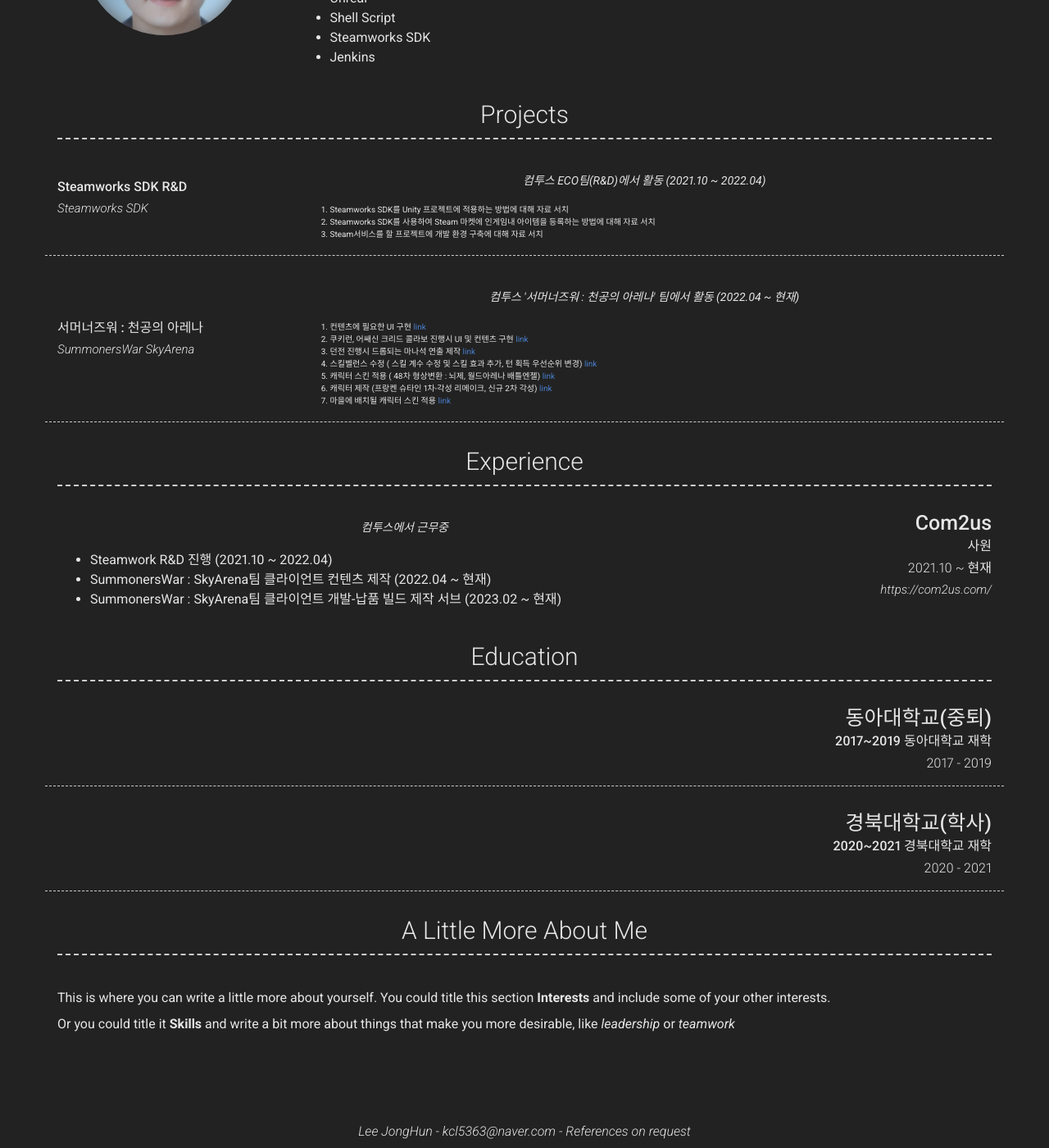
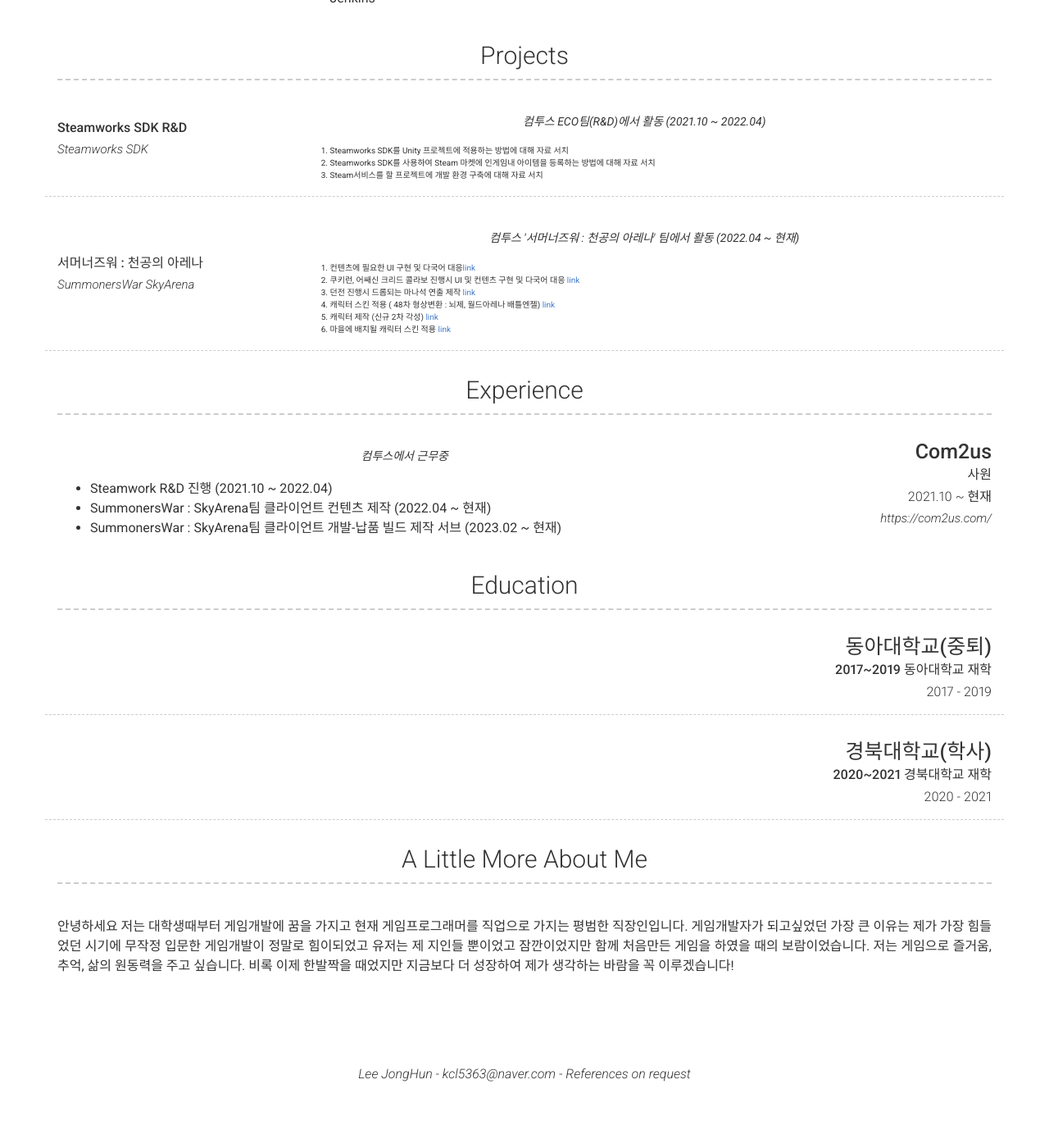
Before and after one commit to IOrez/IOrez.github.io, a Jekyll site: the page built from index.md, in a window 1280 px wide and 1400 px high, scrolled down 654 px. Shown: the whole window at 82% size. Built offline with Jekyll 4.4.1, drawn with Linux system fonts in a browser that asks for light colours; nearby versions of some CDN libraries; after the commit the page ends 1983 px from its top, so only the background shows below that; some of the changed text lies outside the part shown.

Commit message:
- 이력서 수정

```diff
--- a/_config.yml
+++ b/_config.yml
@@ -16,31 +16,10 @@ website: https://jonghun-portfolio.notion.site/Portfolio-ffc1b052c87f4147ada350f
 # website_title: Web (Website title override)
 
 # Dark Mode (true/false/never)
-darkmode: true
+darkmode: false
 
 # Social links
-twitter_username: jekyllrb
-github_username:  jekyll
-stackoverflow_username: "00000001"
-dribbble_username: jekyll
-facebook_username: jekyll
-flickr_username: jekyll
-instagram_username: jekyll
-linkedin_username: jekyll
-xing_username: jekyll
-pinterest_username: jekyll
-youtube_username: jekyll
-orcid_username: 0000-0000-0000-0000
-googlescholar_username: D847cGsAAAAJ
-
-# Additional icon links
-additional_links:
-- title: Link name
-  icon: Font Awesome brand icon name (eg. fab fa-twitter) (https://fontawesome.com/icons?d=gallery&s=brands&m=free)
-  url: Link url (eg. https://google.com)
-# - title: another link
-#   icon: font awesome brand icon name (eg. fab fa-twitter) (https://fontawesome.com/icons?d=gallery&s=brands&m=free)
-#   url: Link url (eg. https://google.com)
+github_username:  IOrez
 
 # Google Analytics and Tag Manager
 # Using more than one of these may cause issues with reporting
@@ -54,13 +33,13 @@ about_profile_image: images/myface.png
 about_content: | # this will include new lines to allow paragraphs
   안녕하세요! 게임으로 즐거움을 주고싶은 게임프로그래머 이종훈입니다.
 
-
   저는 주로 C/C++ 언어를 사용하여 컨텐츠 개발을 하고있으며, shell과 jenkins를 이용하여 빌드 업무를 겸업하고있습니다.
-  C++ 과 Unreal 엔진에 관심이 많으며 자기개발로 Unreal엔진을 공부하고 있습니다.
-
+  C#/C++ 과 Unity/Unreal 엔진에 관심이 많으며 자기개발로 라이브 서비스에 필요한 공부를 하고 있습니다.
 
   Tech Stack
     - C/C++
+    - C#
+    - Unity
     - Unreal
     - Shell Script
     - Steamworks SDK
@@ -91,13 +70,12 @@ content:
         quote: >
           컴투스 '서머너즈워 : 천공의 아레나' 팀에서 활동 (2022.04 ~ 현재)
         description: | # this will include new lines to allow paragraphs
-          1. 컨텐츠에 필요한 UI 구현 [link](https://jonghun-portfolio.notion.site/UI-f1e36f046a0149abb079b977943a129e)
-          2. 쿠키런, 어쌔신 크리드 콜라보 진행시 UI 및 컨텐츠 구현 [link](https://jonghun-portfolio.notion.site/UI-b13007702a80425aa41b711d5eda2a3c)
+          1. 컨텐츠에 필요한 UI 구현 및 다국어 대응[link](https://jonghun-portfolio.notion.site/UI-f1e36f046a0149abb079b977943a129e)
+          2. 쿠키런, 어쌔신 크리드 콜라보 진행시 UI 및 컨텐츠 구현 및 다국어 대응 [link](https://jonghun-portfolio.notion.site/7f164edac23148938e3f09fa6b3d22b8?pvs=4)
           3. 던전 진행시 드롭되는 마나석 연출 제작 [link](https://jonghun-portfolio.notion.site/9d1ff1b399284a40897edc8e86f62fab)
-          4. 스킬벨런스 수정 ( 스킬 계수 수정 및 스킬 효과 추가, 턴 획득 우선순위 변경)  [link](https://jonghun-portfolio.notion.site/989844612ff84c1d8e51cd405947c1e1)
-          5. 캐릭터 스킨 적용 ( 48차 형상변환 : 뇌제, 월드아레나 배틀엔젤) [link](https://jonghun-portfolio.notion.site/48-fd90e22e5df846cfa620ba71754d5fd1)
-          6. 캐릭터 제작 (프랑켄 슈타인 1차-각성 리메이크, 신규 2차 각성) [link](https://jonghun-portfolio.notion.site/1-2-1186720b18fa41f6a209791f9ed85ab8)
-          7. 마을에 배치될 캐릭터 스킨 적용 [link](https://jonghun-portfolio.notion.site/e60bbb1aac4f42619ec6509bcd80dc3d)
+          4. 캐릭터 스킨 적용 ( 48차 형상변환 : 뇌제, 월드아레나 배틀엔젤) [link](https://jonghun-portfolio.notion.site/48-fd90e22e5df846cfa620ba71754d5fd1?pvs=4)
+          5. 캐릭터 제작 (신규 2차 각성) [link](https://jonghun-portfolio.notion.site/1-2-1186720b18fa41f6a209791f9ed85ab8)
+          6. 마을에 배치될 캐릭터 스킨 적용 [link](https://jonghun-portfolio.notion.site/e60bbb1aac4f42619ec6509bcd80dc3d)
 
   - title: Experience
     layout: list
@@ -129,9 +107,11 @@ content:
   - title: A Little More About Me
     layout: text
     content: | # this will include new lines to allow paragraphs
-      This is where you can write a little more about yourself. You could title this section **Interests** and include some of your other interests.
+      안녕하세요 저는 대학생때부터 게임개발에 꿈을 가지고 현재 게임프로그래머를 직업으로 가지는 평범한 직장인입니다.
+      게임개발자가 되고싶었던 가장 큰 이유는 제가 가장 힘들었던 시기에 무작정 입문한 게임개발이 정말로 힘이되었고 유저는 제 지인들 뿐이었고 잠깐이었지만 함께 처음만든 게임을 하였을 때의 보람이었습니다.
+      저는 게임으로 즐거움, 추억, 삶의 원동력을 주고 싶습니다. 비록 이제 한발짝을 때었지만 지금보다 더 성장하여 제가 생각하는 바람을 꼭 이루겠습니다!
 
-      Or you could title it **Skills** and write a bit more about things that make you more desirable, like *leadership* or *teamwork*
+
 
 # Footer
 footer_show_references: true
```
Also changed, not shown: 3 other files.
